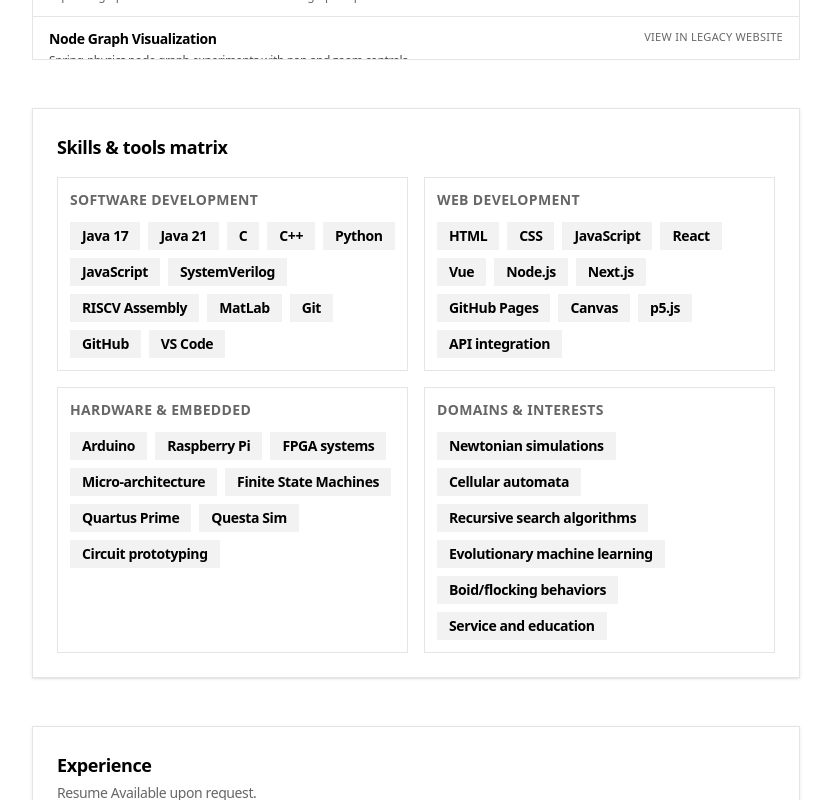
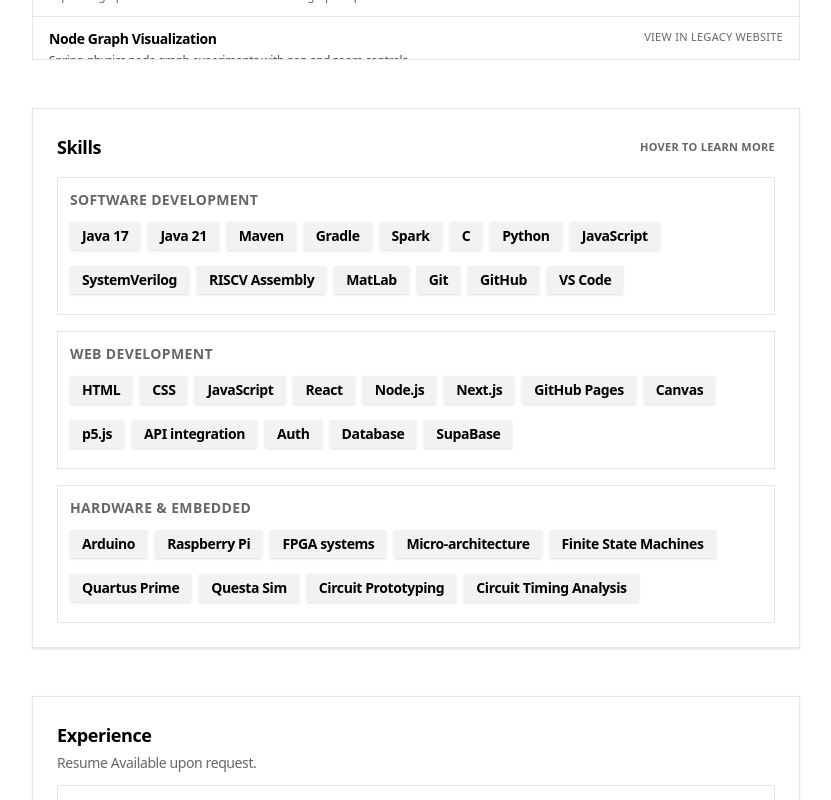
Before and after one commit to danlitvak/daniel_litvak, a Next.js app: page / in a window 1280 px wide. Shown: the part 2060-2860 px from the top of the page, without its empty margins (224-1055 px from the left). Built offline with nearby package versions, Linux system fonts and the light colour scheme.

Commit message:
removed unnessisary experiences, updated skills section, added explainations, added view code to projects

```diff
--- a/app/data.ts
+++ b/app/data.ts
@@ -202,6 +202,7 @@
   achievements: string[]
   focus: string
   stack: string[]
+  hidden?: boolean
 }
 
 export const WORK_EXPERIENCE: WorkExperience[] = [
@@ -264,6 +265,7 @@
     end: 'Present',
     link: '',
     id: 'work-cactus-club',
+    hidden: true,
     summary:
       'Leads dish station operations in a fast-paced kitchen while training new crew members.',
     achievements: [
@@ -281,6 +283,7 @@
     end: 'Aug 2024',
     link: '',
     id: 'work-pajos',
+    hidden: true,
     summary:
       'Delivered front-of-house support and kitchen prep to keep service efficient in a seasonal restaurant.',
     achievements: [
@@ -295,6 +298,7 @@
 
 type Skill = {
   name: string
+  detail: string
 }
 
 type SkillGroup = {
@@ -306,58 +310,55 @@
   {
     category: 'Software Development',
     items: [
-      { name: 'Java 17' },
-      { name: 'Java 21' },
-      { name: 'C' },
-      { name: 'C++' },
-      { name: 'Python' },
-      { name: 'JavaScript' },
-      { name: 'SystemVerilog' },
-      { name: 'RISCV Assembly' },
-      { name: 'MatLab' },
-      { name: 'Git' },
-      { name: 'GitHub' },
-      { name: 'VS Code' },
+      {
+        name: 'Java 17',
+        detail: 'Built data-structure exercises and backend utilities with streams, generics, and JUnit tests.',
+      },
+      { name: 'Java 21', detail: 'Experimented with virtual threads and sequenced collections in personal tooling projects.' },
+      { name: 'Maven', detail: 'Managed Java builds and dependencies for course project application.' },
+      { name: 'Gradle', detail: 'Configured build scripts and tasks for Java projects and p5.js packaging.' },
+      { name: 'Spark', detail: 'Built full-stack application for coursework.' },
+      { name: 'C', detail: 'Used for embedded-style labs; comfortable with pointers and memory layout.' },
+      { name: 'Python', detail: 'Automated data wrangling and API debugging scripts; quick prototypes for coursework.' },
+      { name: 'JavaScript', detail: 'Primary language for dashboards and interactive canvas work across projects.' },
+      { name: 'SystemVerilog', detail: 'Modeled and simulated FPGA modules and testbenches for course labs.' },
+      { name: 'RISCV Assembly', detail: 'Wrote and debugged simple CPU programs to understand pipeline behavior.' },
+      { name: 'MatLab', detail: 'Ran numeric modeling and plotting for engineering coursework.' },
+      { name: 'Git', detail: 'Daily branching, rebasing, and conflict resolution across team projects.' },
+      { name: 'GitHub', detail: 'Hosted projects, managed issues, and reviewed PRs with Actions for CI.' },
+      { name: 'VS Code', detail: 'Primary IDE with debugging, linting, and Git integrations.' },
     ],
   },
   {
     category: 'Web Development',
     items: [
-      { name: 'HTML' },
-      { name: 'CSS' },
-      { name: 'JavaScript' },
-      { name: 'React' },
-      { name: 'Vue' },
-      { name: 'Node.js' },
-      { name: 'Next.js' },
-      { name: 'GitHub Pages' },
-      { name: 'Canvas' },
-      { name: 'p5.js' },
-      { name: 'API integration' },
+      { name: 'HTML', detail: 'Semantic, accessible markup for dashboards and blog content.' },
+      { name: 'CSS', detail: 'Responsive layouts with flex/grid, theming, and utility-first patterns.' },
+      { name: 'JavaScript', detail: 'Interactive UI logic, data fetching, and canvas animation loops.' },
+      { name: 'React', detail: 'Built dashboards, modals, and carousels using hooks and context.' },
+      { name: 'Node.js', detail: 'Auth flows and REST endpoints backing admin tooling.' },
+      { name: 'Next.js', detail: 'Portfolio pages, routing, and data fetching with app router.' },
+      { name: 'GitHub Pages', detail: 'Deployed legacy portfolio and p5.js demos to static hosting.' },
+      { name: 'Canvas', detail: 'Custom drawing and interactions for simulations and visualizations.' },
+      { name: 'p5.js', detail: 'Created boids, gravity, neural nets, and fractal simulations.' },
+      { name: 'API integration', detail: 'Connected frontends to REST APIs with error handling and retries.' },
+      { name: 'Auth', detail: 'Implemented login, protected routes, and session handling for admin tools.' },
+      { name: 'Database', detail: 'Designed schemas and wrote queries for app data and content management.' },
+      { name: 'SupaBase', detail: 'Experimented with Supabase for auth and managed Postgres storage.' },
     ],
   },
   {
     category: 'Hardware & Embedded',
     items: [
-      { name: 'Arduino' },
-      { name: 'Raspberry Pi' },
-      { name: 'FPGA systems' },
-      { name: 'Micro-architecture' },
-      { name: 'Finite State Machines' },
-      { name: 'Quartus Prime' },
-      { name: 'Questa Sim' },
-      { name: 'Circuit prototyping' },
-    ],
-  },
-  {
-    category: 'Domains & Interests',
-    items: [
-      { name: 'Newtonian simulations' },
-      { name: 'Cellular automata' },
-      { name: 'Recursive search algorithms' },
-      { name: 'Evolutionary machine learning' },
-      { name: 'Boid/flocking behaviors' },
-      { name: 'Service and education' },
+      { name: 'Arduino', detail: 'Prototyped sensor/actuator projects with serial logging and control loops.' },
+      { name: 'Raspberry Pi', detail: 'Configured headless Pi setups and GPIO experiments for small projects.' },
+      { name: 'FPGA systems', detail: 'Implemented logic on FPGA boards; verified timing and behavior.' },
+      { name: 'Micro-architecture', detail: 'Designed simple CPU datapaths/control and validated instruction flows.' },
+      { name: 'Finite State Machines', detail: 'Modeled digital control systems for hardware labs and simulations.' },
+      { name: 'Quartus Prime', detail: 'Synthesized and analyzed HDL designs for FPGA targets.' },
+      { name: 'Questa Sim', detail: 'Simulated SystemVerilog modules with assertions and waveform debugging.' },
+      { name: 'Circuit Prototyping', detail: 'Breadboarded circuits, measured signals, and iterated quickly.' },
+      { name: 'Circuit Timing Analysis', detail: 'Calculated propagation, setup, and hold constraints to keep designs stable.' },
     ],
   },
 ]
--- a/app/page.tsx
+++ b/app/page.tsx
@@ -88,6 +88,7 @@
   const [isPaused, setIsPaused] = useState(false)
   const [isAnimating, setIsAnimating] = useState(true)
   const [copiedEmail, setCopiedEmail] = useState(false)
+  const [activeSkill, setActiveSkill] = useState<string | null>(null)
 
   const totalItems = CAROUSEL_ITEMS.length
 
@@ -521,8 +522,13 @@
         transition={TRANSITION_SECTION}
         className="rounded-none border border-black/10 bg-white p-6 shadow-sm scroll-mt-28 dark:border-white/10 dark:bg-white/5"
       >
-        <h2 className="text-lg mb-4 font-semibold text-black dark:text-white">Skills & tools matrix</h2>
-        <div className="grid gap-4 lg:grid-cols-2">
+        <div className="mb-4 flex flex-col gap-1 sm:flex-row sm:items-center sm:justify-between sm:gap-3">
+          <h2 className="text-lg font-semibold text-black dark:text-white">Skills</h2>
+          <span className="text-[11px] font-semibold uppercase tracking-wide text-black/60 dark:text-white/60">
+            Hover to learn more
+          </span>
+        </div>
+        <div className="grid gap-4 lg:grid-cols-1">
           {SKILL_GROUPS.map((group) => (
             <div
               key={group.category}
@@ -531,15 +537,40 @@
               <h3 className="text-sm font-semibold uppercase tracking-wide text-black/60 dark:text-white/60">
                 {group.category}
               </h3>
-              <div className="mt-3 flex flex-wrap gap-2 text-sm text-black/80 dark:text-white/80">
-                {group.items.map((item) => (
-                  <span
-                    key={item.name}
-                    className="rounded-none bg-black/5 px-3 py-1 font-semibold text-black dark:bg-white/10 dark:text-white"
-                  >
-                    {item.name}
-                  </span>
-                ))}
+              <div className="mt-3 flex flex-wrap gap-x-2 gap-y-4 pb-2 text-sm text-black/80 dark:text-white/80">
+                {group.items.map((item) => {
+                  const isActive = activeSkill === item.name
+                  return (
+                    <div key={item.name} className="group relative">
+                      <button
+                        type="button"
+                        onPointerEnter={() => setActiveSkill(item.name)}
+                        onPointerLeave={(event) => {
+                          if (event.pointerType === 'mouse') {
+                            setActiveSkill(null)
+                          }
+                        }}
+                        onFocus={() => setActiveSkill(item.name)}
+                        onBlur={() => setActiveSkill(null)}
+                        onClick={() => setActiveSkill((prev) => (prev === item.name ? null : item.name))}
+                        aria-expanded={isActive}
+                        className="rounded-none bg-black/5 px-3 py-1 font-semibold text-black shadow-sm transition duration-150 group-hover:-translate-y-0.5 group-hover:bg-black/10 focus-visible:outline focus-visible:outline-2 focus-visible:outline-offset-2 focus-visible:outline-black dark:bg-white/10 dark:text-white dark:group-hover:bg-white/20 dark:focus-visible:outline-white"
+                      >
+                        {item.name}
+                      </button>
+                      <div
+                        className={`pointer-events-none absolute left-1/2 z-20 mt-2 w-60 -translate-x-1/2 rounded-none border border-black/10 bg-white px-3 py-2 text-xs font-normal leading-relaxed text-black opacity-0 shadow-lg ring-1 ring-black/10 transition duration-150 group-hover:translate-y-0 group-hover:opacity-100 dark:border-white/10 dark:bg-black dark:text-white dark:ring-white/15 ${isActive ? 'translate-y-0 opacity-100' : 'translate-y-1 opacity-0'
+                          }`}
+                      >
+                        {item.detail}
+                        <span
+                          className="absolute left-1/2 top-0 -translate-x-1/2 -translate-y-1.5 h-2 w-2 rotate-45 border border-black/10 bg-white dark:border-white/10 dark:bg-black"
+                          aria-hidden
+                        />
+                      </div>
+                    </div>
+                  )
+                })}
               </div>
             </div>
           ))}
@@ -561,7 +592,7 @@
           </div>
         </div>
         <div className="mt-3 space-y-3">
-          {WORK_EXPERIENCE.map((job) => (
+          {WORK_EXPERIENCE.filter((job) => !job.hidden).map((job) => (
             <div
               key={job.id}
               className="rounded-none border border-black/10 bg-white p-4 dark:border-white/10 dark:bg-black/40"
```
Also changed, not shown: app/projects/project-1/page.tsx (+21 -4 lines), app/projects/project-2/page.tsx (+22 -4 lines), app/projects/project-3/page.tsx (+22 -7 lines), app/projects/project-7/page.tsx (+22 -4 lines).
